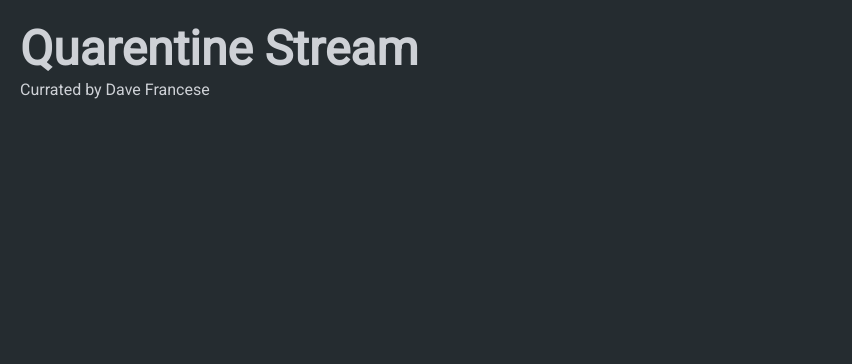
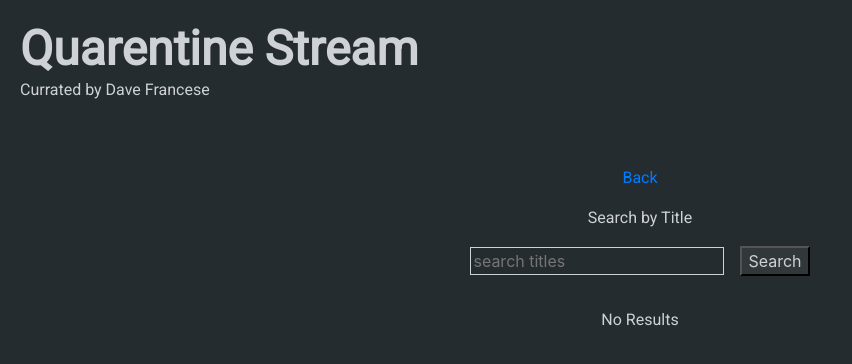
Before and after one commit to davefrancese/quarantine-stream-client, a React (Create React App) app: page /addmoviewithimdb in a window 1280 px wide. Shown: the top 364 px of the page, without its empty margins (0-852 px from the left). Built offline with nearby package versions, Linux system fonts and the light colour scheme.

Commit message:
imdb search feature

```diff
--- a/src/App.js
+++ b/src/App.js
@@ -2,10 +2,13 @@ import React from "react";
 import { BrowserRouter as Router, Switch, Route, Link } from "react-router-dom";
 
 import AllMovies from "./components/AllMovies";
+import AddChoose from "./components/AddChoose";
 import AddMovieForm from "./components/form/AddMovieForm";
+import SearchImdb from "./components/imdb/SearchImdb";
 import Dashboard from "./components/dashboard/Dashboard";
 import EditTemplate from "./components/dashboard/EditTemplate";
 import MovieProfile from "./components/MovieProfile";
+import ChooseMovie from "./components/imdb/ChooseMovie";
 
 import "./App.scss";
 
@@ -27,9 +30,19 @@ function App() {
           path="/movie/:id"
           render={props => <MovieProfile {...props} />}
         />
-
         <Route exact path="/addmovieform">
+          <AddChoose />
+        </Route>
+        <Route
+          exact
+          path="/choosemovie/:imdbID"
+          render={props => <ChooseMovie {...props} />}
+        />
+        <Route exact path="/addmoviemanually">
           <AddMovieForm />
+        </Route>
+        <Route exact path="/addmoviewithimdb">
+          <SearchImdb />
         </Route>
         <Route exact path="/mymoviedashboard">
           <Dashboard />
--- /dev/null
+++ b/src/components/AddChoose-style.scss
@@ -0,0 +1,4 @@
+.Add-Choose {
+  margin-top: 4rem;
+  text-align: center;
+}
--- /dev/null
+++ b/src/components/AddChoose.js
@@ -0,0 +1,22 @@
+import React from "react";
+import { Link } from "react-router-dom";
+
+import "./AddChoose-style.scss";
+
+const AddChoose = () => {
+  return (
+    <div className="Add-Choose">
+      <p>
+        <Link to="/mymoviedashboard">Back to Dashboard</Link>
+      </p>
+      <p>
+        <Link to="/addmoviemanually">Add Manually</Link>
+      </p>
+      <p>
+        <Link to="/addmoviewithimdb">Use IMDb</Link>
+      </p>
+    </div>
+  );
+};
+
+export default AddChoose;
--- a/src/components/form/AddMovieForm.js
+++ b/src/components/form/AddMovieForm.js
@@ -88,7 +88,7 @@ const AddMovieForm = () => {
   return (
     <div className="Add-Movie-Form">
       <p>
-        <Link to="/mymoviedashboard">Back to Dashboard</Link>
+        <Link to="/addmovieform">Back</Link>
       </p>
       <div className="add-movie-form-wrapper">
         {renderPage()}
--- /dev/null
+++ b/src/components/imdb/ChooseMovie.js
@@ -0,0 +1,21 @@
+import React, { useState, useEffect } from "react";
+
+const ChooseMovie = props => {
+  const [movie, setMovie] = useState({});
+  useEffect(() => {
+    const getMovie = async () => {
+      const data = await fetch(
+        `http://localhost:5000/imdb/${props.match.params.imdbID}`
+      );
+      const res = data.json();
+    };
+  }, [props.match.params.imdbID]);
+  console.log(props);
+  return (
+    <div>
+      <p>choose movie edit</p>
+    </div>
+  );
+};
+
+export default ChooseMovie;
--- /dev/null
+++ b/src/components/imdb/SearchImdb-style.scss
@@ -0,0 +1,17 @@
+.Search-Imdb {
+  margin-top: 4rem;
+  text-align: center;
+  input {
+    margin-right: 1rem;
+    background: transparent;
+    color: var(--text-color);
+    border: 1px solid var(--text-color);
+  }
+  button {
+    background: rgba(100, 100, 100, 0.2);
+    color: var(--text-color);
+  }
+  button:hover {
+    background: rgba(100, 100, 100, 0.5);
+  }
+}
--- /dev/null
+++ b/src/components/imdb/SearchImdb.js
@@ -0,0 +1,35 @@
+import React, { useState } from "react";
+import { Link } from "react-router-dom";
+
+import SearchMovieList from "./SearchMovieList";
+
+import "./SearchImdb-style.scss";
+
+const SearchImdb = () => {
+  const [movies, setMovies] = useState([]);
+
+  const handleSubmit = async e => {
+    e.preventDefault();
+    const data = await fetch(
+      `http://localhost:5000/imdb/${e.target.title.value}`
+    );
+    const res = await data.json();
+    setMovies(res);
+  };
+
+  return (
+    <div className="Search-Imdb">
+      <p>
+        <Link to="/addmovieform">Back</Link>
+      </p>
+      <p>Search by Title</p>
+      <form onSubmit={e => handleSubmit(e)}>
+        <input placeholder="search titles" name="title" />
+        <button>Search</button>
+      </form>
+      <SearchMovieList movies={movies} />
+    </div>
+  );
+};
+
+export default SearchImdb;
--- /dev/null
+++ b/src/components/imdb/SearchMovieList-style.scss
@@ -0,0 +1,9 @@
+.Search-Movie-List {
+  margin-top: 2rem;
+  display: flex;
+  flex-wrap: wrap;
+  justify-content: space-around;
+  .movie-search-list {
+    margin: 1rem;
+  }
+}
--- /dev/null
+++ b/src/components/imdb/SearchMovieList.js
@@ -0,0 +1,28 @@
+import React from "react";
+import { Link } from "react-router-dom";
+
+import "./SearchMovieList-style.scss";
+
+const SearchMovieList = ({ movies }) => {
+  const renderList = movies => {
+    if (movies.length > 0) {
+      return movies.map((movie, i) => {
+        return (
+          <div key={i} className="movie-search-list">
+            <img src={movie.image} alt={movie.title} />
+            <p>{movie.title}</p>
+            <button>
+              <Link to={`/choosemovie/${movie.imdbID}`}>Choose</Link>
+            </button>
+          </div>
+        );
+      });
+    } else {
+      return <p>No Results</p>;
+    }
+  };
+  console.log(movies);
+  return <div className="Search-Movie-List">{renderList(movies)}</div>;
+};
+
+export default SearchMovieList;
```
Also changed, not shown: 1 other file (tests, documents, lock files or other folders).
